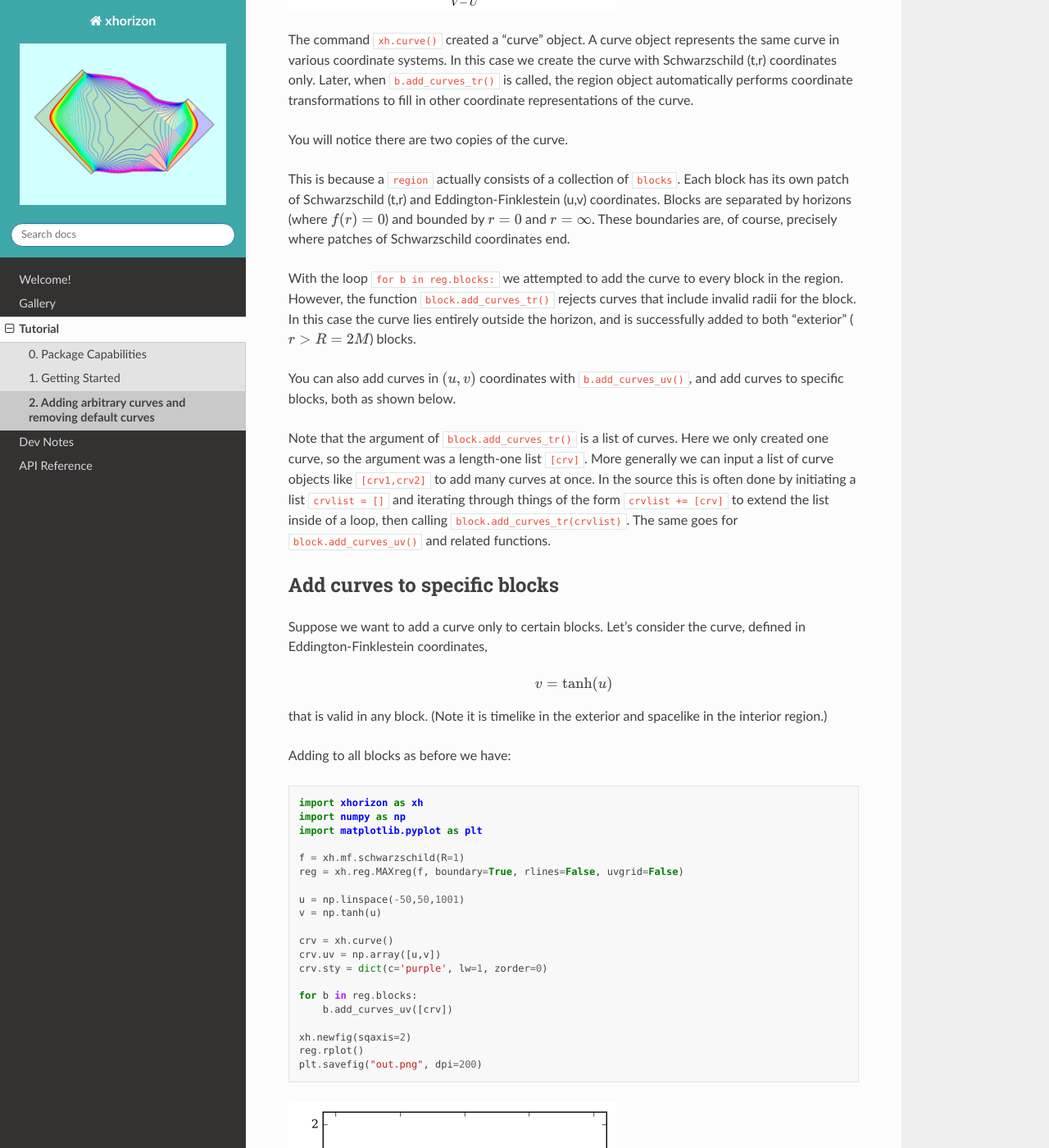
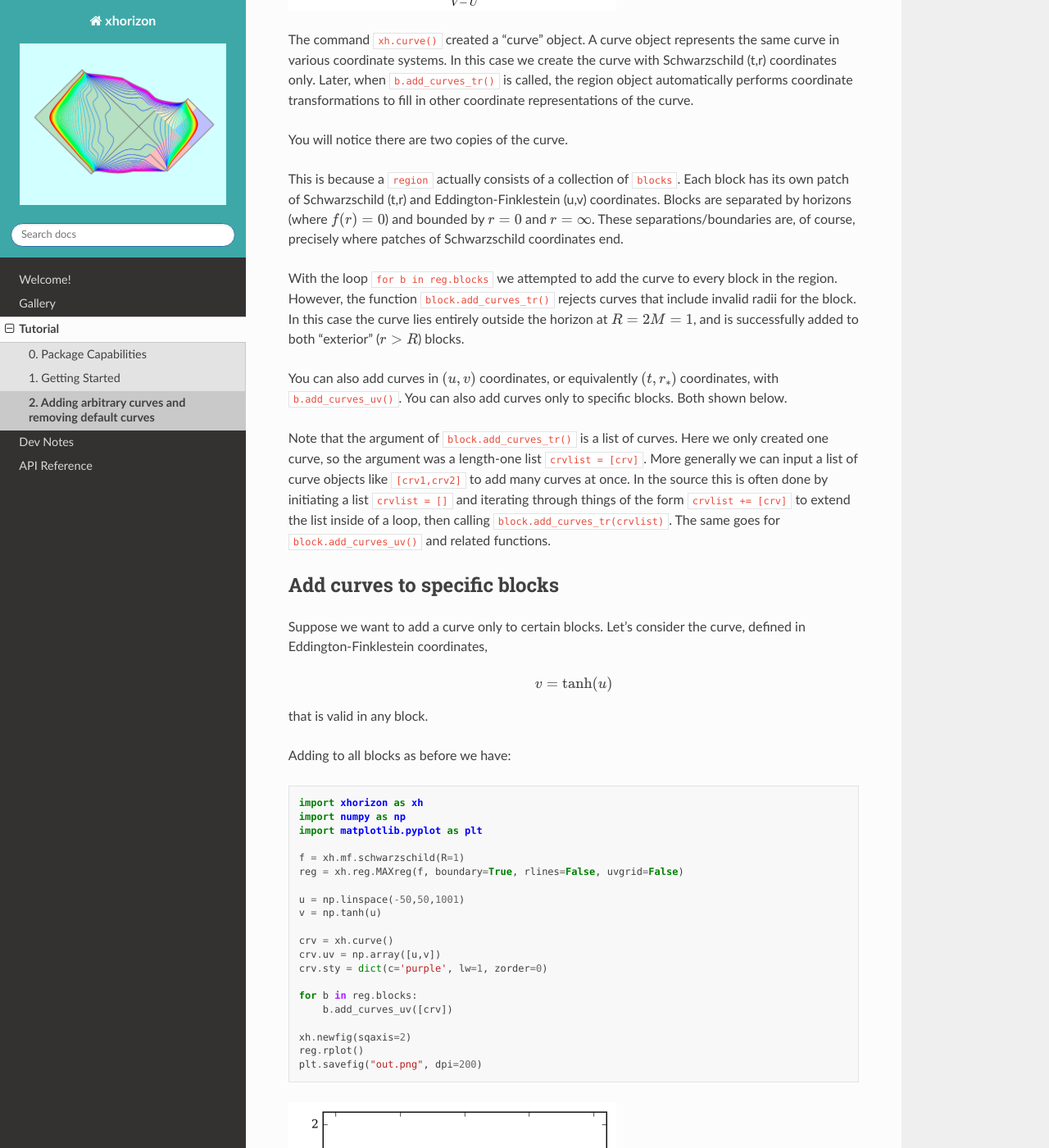
Before and after one commit to xh-diagrams/xhorizon, a Sphinx documentation site: the page built from docs/source/TUTORIAL/lesson2.rst, in a window 1280 px wide and 1400 px high, scrolled down 2025 px. Shown: the whole window at 82% size. Built offline with Sphinx 7.4.7 and the Read the Docs theme 2.0.0, drawn with Linux system fonts in a browser that asks for light colours.

Commit message:
Update docs.

```diff
--- a/docs/source/TUTORIAL/lesson2.rst
+++ b/docs/source/TUTORIAL/lesson2.rst
@@ -66,13 +66,13 @@ The command ``xh.curve()`` created a "curve" object. A curve object represents t
 
 You will notice there are two copies of the curve.
 
-This is because a ``region`` actually consists of a collection of ``blocks``. Each block has its own patch of Schwarzschild (t,r) and Eddington-Finklestein (u,v) coordinates. Blocks are separated by horizons (where :math:`f(r)=0`) and bounded by :math:`r=0` and :math:`r=\infty`. These boundaries are, of course, precisely where patches of Schwarzschild coordinates end.
+This is because a ``region`` actually consists of a collection of ``blocks``. Each block has its own patch of Schwarzschild (t,r) and Eddington-Finklestein (u,v) coordinates. Blocks are separated by horizons (where :math:`f(r)=0`) and bounded by :math:`r=0` and :math:`r=\infty`. These separations/boundaries are, of course, precisely where patches of Schwarzschild coordinates end.
 
-With the loop ``for b in reg.blocks:`` we attempted to add the curve to every block in the region. However, the function ``block.add_curves_tr()`` rejects curves that include invalid radii for the block. In this case the curve lies entirely outside the horizon, and is successfully added to both "exterior" (:math:`r>R=2M`) blocks.
+With the loop ``for b in reg.blocks`` we attempted to add the curve to every block in the region. However, the function ``block.add_curves_tr()`` rejects curves that include invalid radii for the block. In this case the curve lies entirely outside the horizon at :math:`R=2M=1`, and is successfully added to both "exterior" (:math:`r>R`) blocks.
 
-You can also add curves in :math:`(u,v)` coordinates with ``b.add_curves_uv()``, and add curves to specific blocks, both as shown below.
+You can also add curves in :math:`(u,v)` coordinates, or equivalently :math:`(t,r_{*})` coordinates, with ``b.add_curves_uv()``. You can also add curves only to specific blocks. Both shown below.
 
-Note that the argument of ``block.add_curves_tr()`` is a list of curves. Here we only created one curve, so the argument was a length-one list ``[crv]``. More generally we can input a list of curve objects like ``[crv1,crv2]`` to add many curves at once. In the source this is often done by initiating a list ``crvlist = []`` and iterating through things of the form ``crvlist += [crv]`` to extend the list inside of a loop, then calling ``block.add_curves_tr(crvlist)``. The same goes for ``block.add_curves_uv()`` and related functions.
+Note that the argument of ``block.add_curves_tr()`` is a list of curves. Here we only created one curve, so the argument was a length-one list ``crvlist = [crv]``. More generally we can input a list of curve objects like ``[crv1,crv2]`` to add many curves at once. In the source this is often done by initiating a list ``crvlist = []`` and iterating through things of the form ``crvlist += [crv]`` to extend the list inside of a loop, then calling ``block.add_curves_tr(crvlist)``. The same goes for ``block.add_curves_uv()`` and related functions.
 
 
 Add curves to specific blocks
@@ -83,7 +83,7 @@ Suppose we want to add a curve only to certain blocks. Let's consider the curve,
 .. math::
     v = \tanh(u)
 
-that is valid in any block. (Note it is timelike in the exterior and spacelike in the interior region.)
+that is valid in any block.
 
 Adding to all blocks as before we have::
 
--- a/docs/source/index.rst
+++ b/docs/source/index.rst
@@ -19,7 +19,7 @@ Table of Contents
 -----------------
 
 .. toctree::
-   :maxdepth: 1
+   :maxdepth: 2
 
    Welcome! <welcome>
    Gallery <gallery>
```
Also changed, not shown: other parts of docs/source/TUTORIAL/lesson2.rst (+1 -1 lines).
